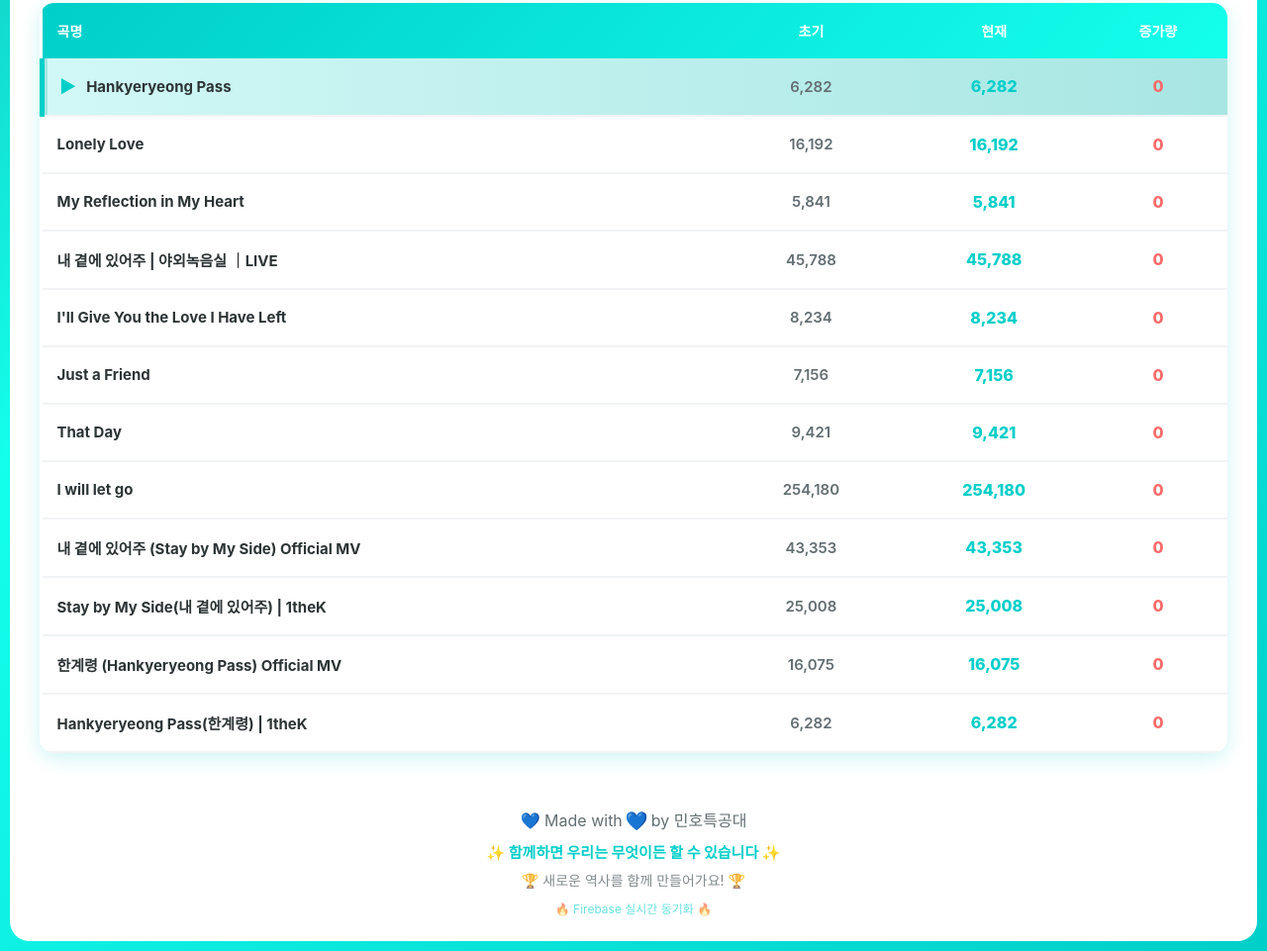
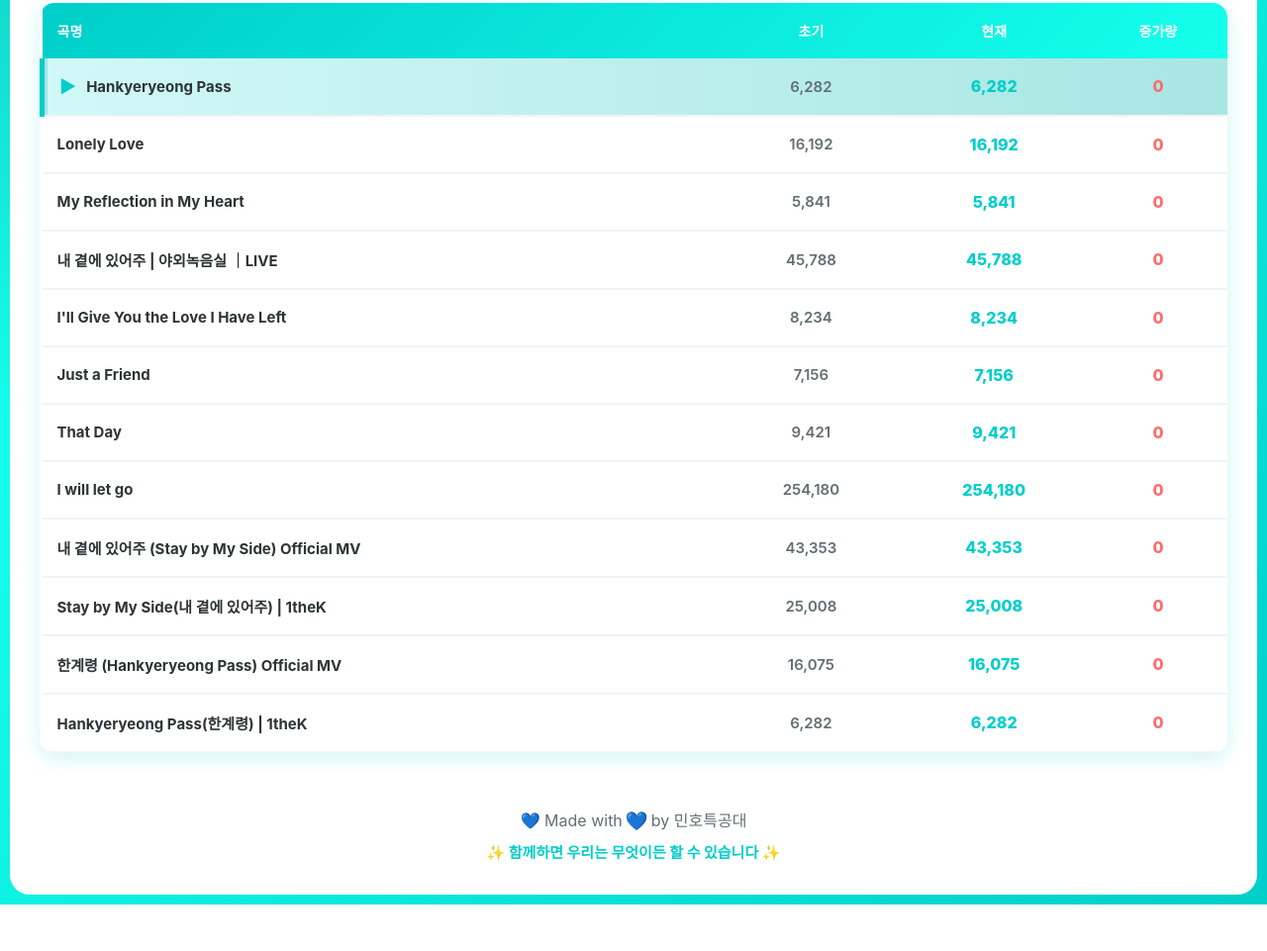
Before and after one commit to minhomint/Analog-Streaming-, a plain HTML site: page index.html in a window 1280 px wide. Shown: the part 1301-2262 px from the top of the page at 99% size. After the commit the page ends 2215 px from the top, so only its background shows below. Drawn offline with Linux system fonts and the light colour scheme; no server answers.

Commit message:
Update index.html

```diff
--- a/index.html
+++ b/index.html
@@ -645,11 +645,7 @@
                 ✨ 함께하면 우리는 무엇이든 할 수 있습니다 ✨
             </div>
             <div style="margin-top: 8px; font-size: 14px; opacity: 0.8;">
-                🏆 새로운 역사를 함께 만들어가요! 🏆
-            </div>
-            <div style="margin-top: 10px; font-size: 12px; opacity: 0.6; color: #00CEC9;">
-                🔥 Firebase 실시간 동기화 🔥
-            </div>
+
         </div>
     </div>
 
```
